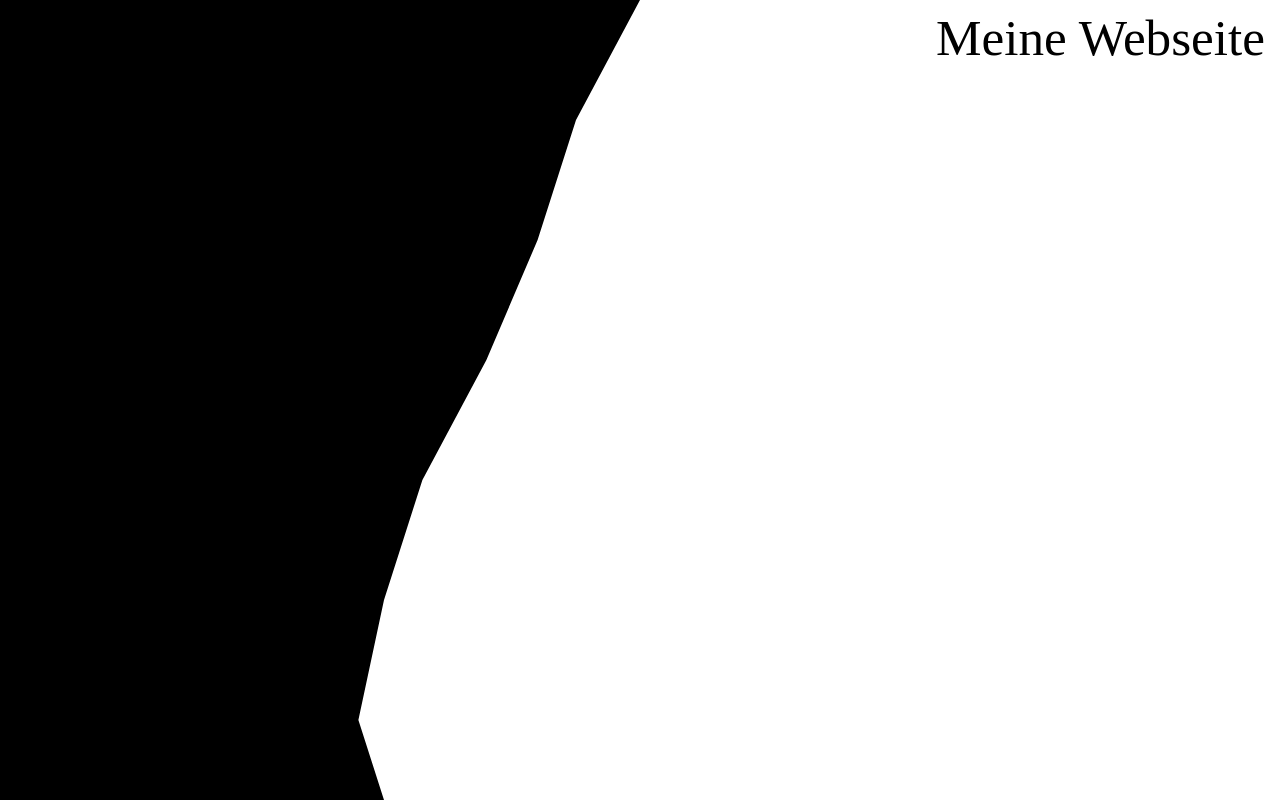
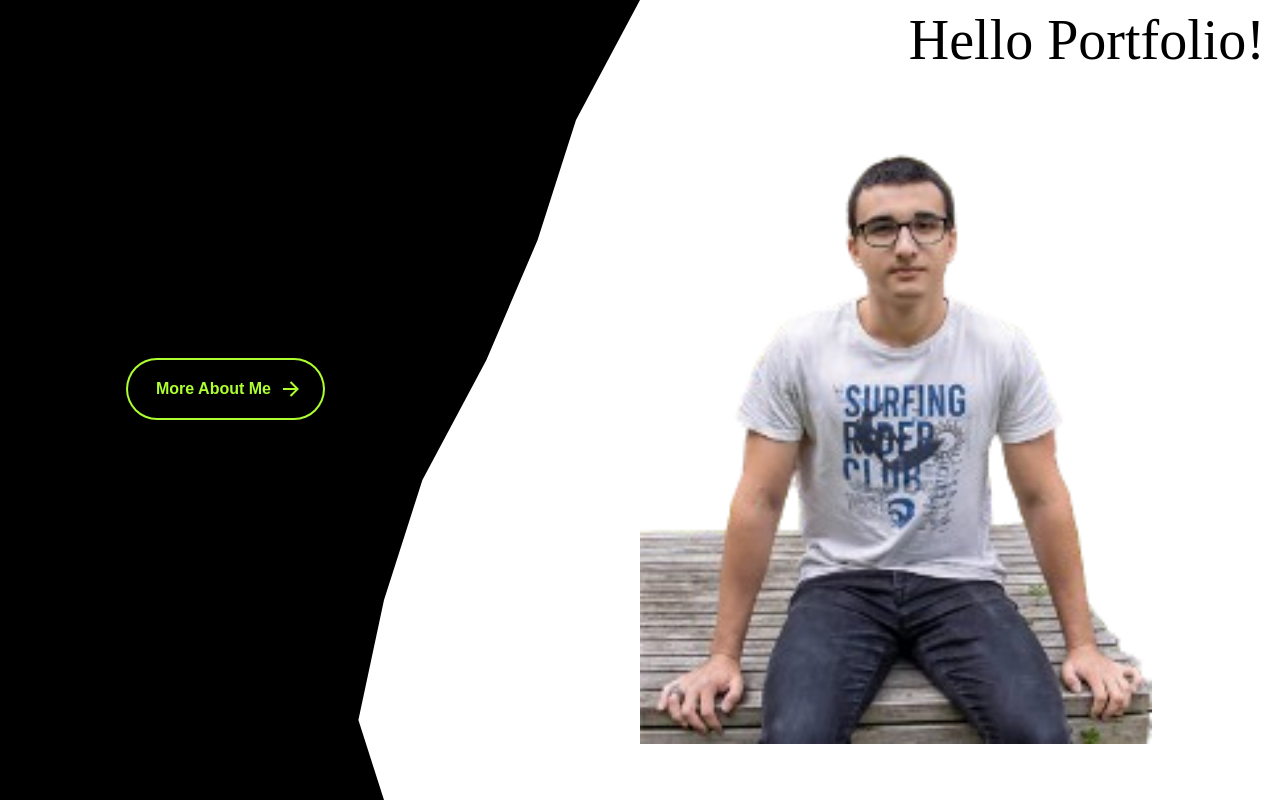
Before and after one commit to Timure228/tymur_website, a React (Vite) app: page / in a window 1280 px wide. Built offline with nearby package versions, Linux system fonts and the light colour scheme; a web font is replaced by a local one.

Commit message:
feat: add my image on the website / add "more of me" button

```diff
--- a/src/components/HomePage.jsx
+++ b/src/components/HomePage.jsx
@@ -2,7 +2,23 @@
     return (
         <>
             <div className="diagonal-black"></div>
-            <span className="main-title">Meine Webseite</span>
+            <img className="my-img" src="src/assets/me.png" width={512}/>
+            <button className="animated-button">
+                <svg viewBox="0 0 24 24" className="arr-2" xmlns="http://www.w3.org/2000/svg">
+                    <path
+                        d="M16.1716 10.9999L10.8076 5.63589L12.2218 4.22168L20 11.9999L12.2218 19.778L10.8076 18.3638L16.1716 12.9999H4V10.9999H16.1716Z"
+                    ></path>
+                </svg>
+                <span className="text">More About Me</span>
+                <span className="circle"></span>
+                <svg viewBox="0 0 24 24" className="arr-1" xmlns="http://www.w3.org/2000/svg">
+                    <path
+                        d="M16.1716 10.9999L10.8076 5.63589L12.2218 4.22168L20 11.9999L12.2218 19.778L10.8076 18.3638L16.1716 12.9999H4V10.9999H16.1716Z"
+                    ></path>
+                </svg>
+            </button>
+
+            <span className="main-title">Hello Portfolio!</span>
         </>
     )
 }
--- a/src/index.css
+++ b/src/index.css
@@ -22,5 +22,102 @@
   font-family: MonsterratBold;
   position: absolute;
   right: 15px;
-  font-size: 3.2em;
+  font-size: 3.5em;
 }
+
+/* From Uiverse.io by gharsh11032000 */
+.animated-button {
+  position: absolute;
+  top: 45%;
+  left: 10%;
+  display: flex;
+  align-items: center;
+  gap: 4px;
+  padding: 16px 36px;
+  border: 4px solid;
+  border-color: transparent;
+  font-size: 16px;
+  background-color: inherit;
+  border-radius: 100px;
+  font-weight: 600;
+  color: greenyellow;
+  box-shadow: 0 0 0 2px greenyellow;
+  cursor: pointer;
+  overflow: hidden;
+  transition: all 0.6s cubic-bezier(0.23, 1, 0.32, 1);
+}
+
+.animated-button svg {
+  position: absolute;
+  width: 24px;
+  fill: greenyellow;
+  z-index: 9;
+  transition: all 0.8s cubic-bezier(0.23, 1, 0.32, 1);
+}
+
+.animated-button .arr-1 {
+  right: 16px;
+}
+
+.animated-button .arr-2 {
+  left: -25%;
+}
+
+.animated-button .circle {
+  position: absolute;
+  top: 50%;
+  left: 50%;
+  transform: translate(-50%, -50%);
+  width: 20px;
+  height: 20px;
+  background-color: greenyellow;
+  border-radius: 50%;
+  opacity: 0;
+  transition: all 0.8s cubic-bezier(0.23, 1, 0.32, 1);
+}
+
+.animated-button .text {
+  position: relative;
+  z-index: 1;
+  transform: translateX(-12px);
+  transition: all 0.8s cubic-bezier(0.23, 1, 0.32, 1);
+}
+
+.animated-button:hover {
+  box-shadow: 0 0 0 12px transparent;
+  color: #212121;
+  border-radius: 12px;
+}
+
+.animated-button:hover .arr-1 {
+  right: -25%;
+}
+
+.animated-button:hover .arr-2 {
+  left: 16px;
+}
+
+.animated-button:hover .text {
+  transform: translateX(12px);
+}
+
+.animated-button:hover svg {
+  fill: #212121;
+}
+
+.animated-button:active {
+  scale: 0.95;
+  box-shadow: 0 0 0 4px greenyellow;
+}
+
+.animated-button:hover .circle {
+  width: 220px;
+  height: 220px;
+  opacity: 1;
+}
+
+.my-img {
+  position: absolute;
+  top: 18.4%;
+  left: 50%;
+}
```
Also changed, not shown: src/assets/me.png (added).
